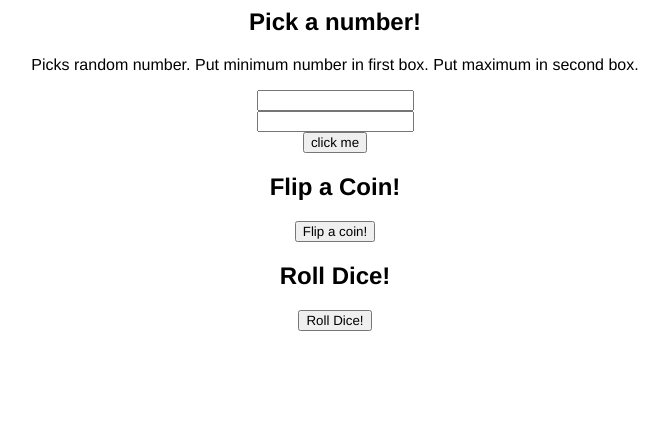
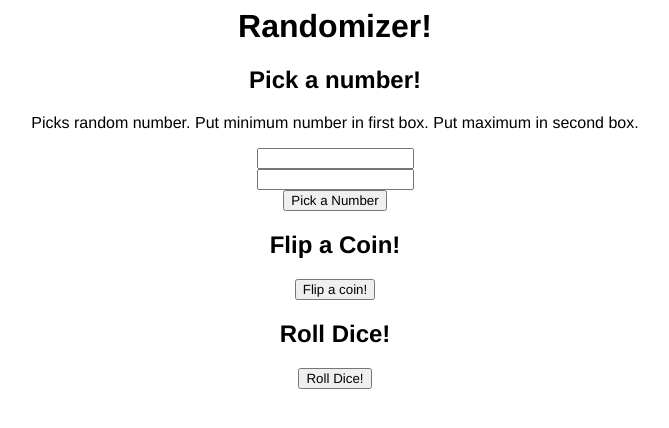
Before and after one commit to ThatRandomPerson/randomizer, a plain HTML site: page index.html in a window 1280 px wide. Shown: the whole page, without its empty margins (305-974 px from the left). Drawn offline with Linux system fonts and the light colour scheme.

Commit message:
Update index.html

```diff
--- a/index.html
+++ b/index.html
@@ -8,6 +8,9 @@
 	</head>
         <script src="script.js"></script>
 	<body>
+		<h1>
+			Randomizer!
+		</h1>
 		<h2>
 			Pick a number!
 		</h2>
@@ -16,7 +19,7 @@
 		</p>
 		<input type="text" id="firstnum"><br>
 		<input type="text" id="secondnum"><br>
-		<input type="button" onClick="do_me()" value="click me" />
+		<input type="button" onClick="do_me()" value="Pick a Number" />
 		<p id ="answer"></p>
 		<h2>
 			Flip a Coin!
```
